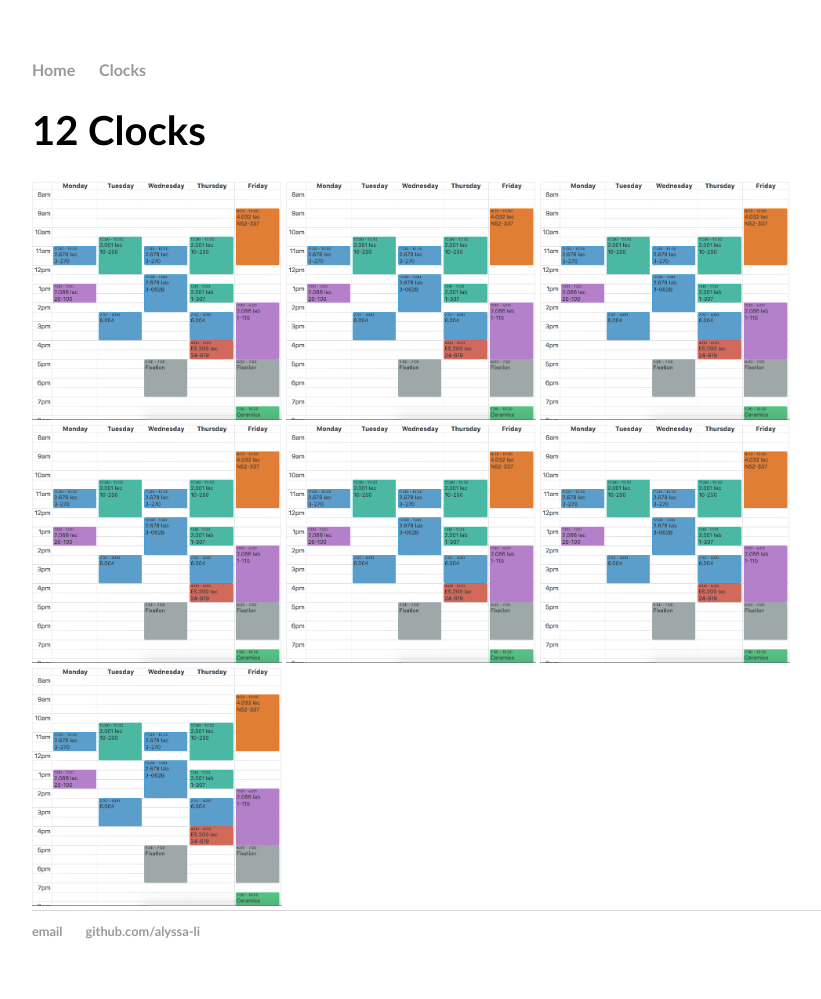
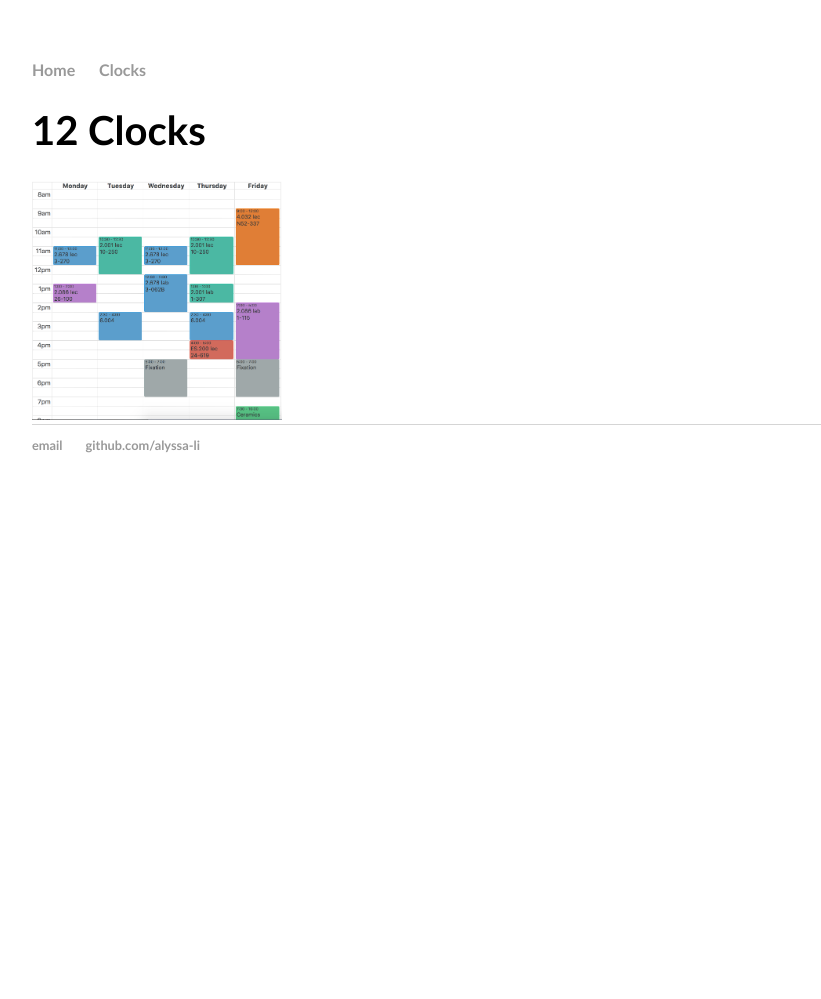
Before and after one commit to alyssa-li/4.032, a Jekyll site: the page built from clocks.html, in a window 1280 px wide. Shown: the whole page, without its empty margins (160-981 px from the left). Built offline with Jekyll 4.4.1, drawn with Linux system fonts in a browser that asks for light colours; after the commit the page ends 900 px from its top, so only the background shows below that.

Commit message:
Update clocks.html

```diff
--- a/clocks.html
+++ b/clocks.html
@@ -4,19 +4,7 @@
 ---
 <div class="blurb">
 	<h1>12 Clocks</h1>
-	<img src='schedule.png' width="250px" margin: 30px 30px 30px 30px;> </img>
-
-	<img src='schedule.png' width="250px" margin: 30px 30px 30px 30px;> </img>
-
-	<img src='schedule.png' width="250px" margin: 30px 30px 30px 30px;> </img>
-
-	<img src='schedule.png' width="250px" margin: 30px 30px 30px 30px;> </img>
-
-	<img src='schedule.png' width="250px" margin: 30px 30px 30px 30px;> </img>
-
-	<img src='schedule.png' width="250px" margin: 30px 30px 30px 30px;> </img>
-
-	<img src='schedule.png' width="250px" margin: 30px 30px 30px 30px;> </img>
+	<img src='schedule.png' width="250px" margin: 100px;> </img>
 
 
 </div><!-- /.blurb -->
```
